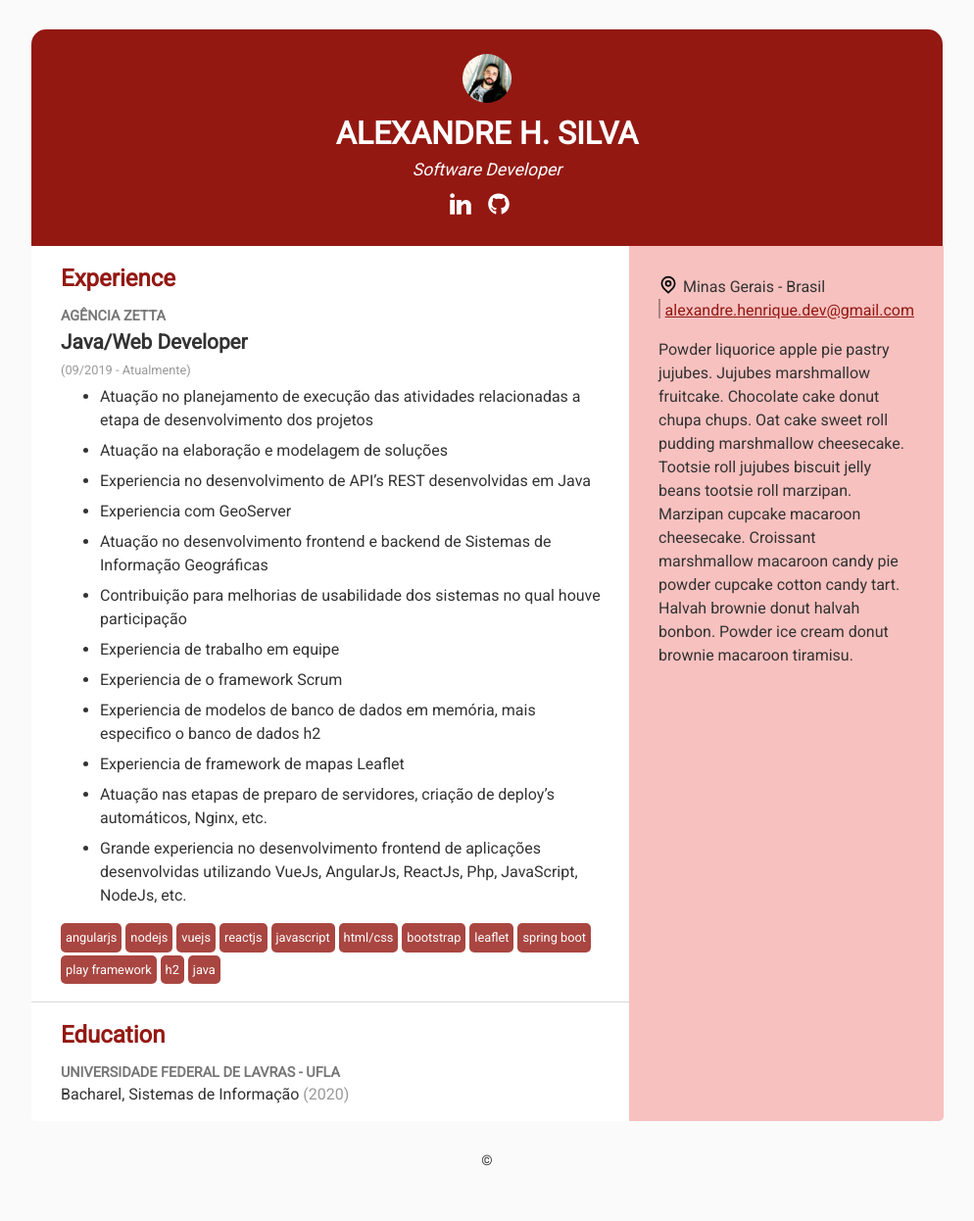
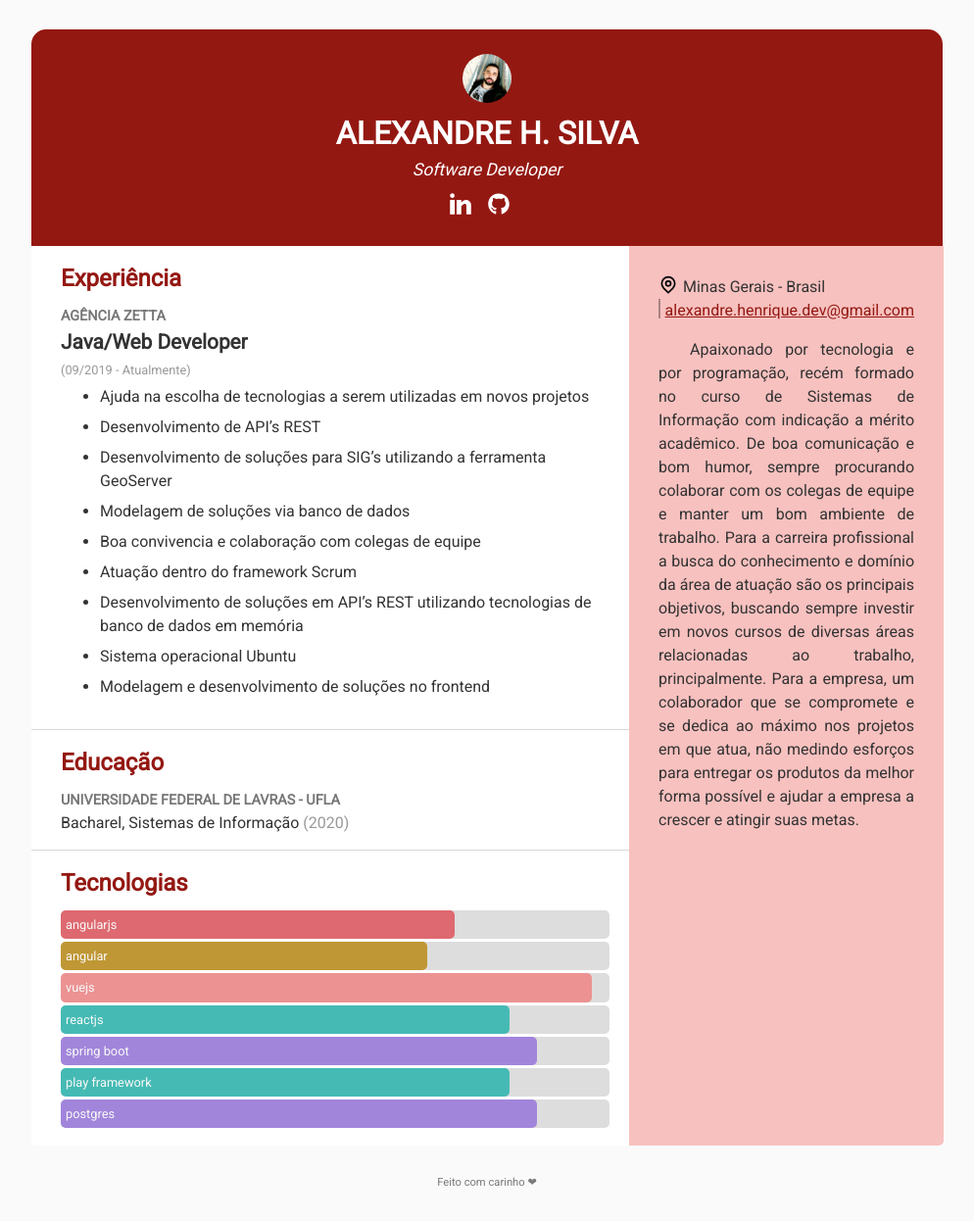
Before and after one commit to AlexandreHenriqueDev/curriculo, a Jekyll site: the page built from index.html, in a window 1280 px wide. Shown: the whole page at 98% size, without its empty margins (143-1137 px from the left). Built offline with Jekyll 4.4.1, drawn with Linux system fonts in a browser that asks for light colours.

Commit message:
Concluindo os componentes do curriculo

```diff
--- a/_data/profile.yml
+++ b/_data/profile.yml
@@ -1 +1 @@
-about: Powder liquorice apple pie pastry jujubes. Jujubes marshmallow fruitcake. Chocolate cake donut chupa chups. Oat cake sweet roll pudding marshmallow cheesecake. Tootsie roll jujubes biscuit jelly beans tootsie roll marzipan. Marzipan cupcake macaroon cheesecake. Croissant marshmallow macaroon candy pie powder cupcake cotton candy tart. Halvah brownie donut halvah bonbon. Powder ice cream donut brownie macaroon tiramisu.
+about: Apaixonado por tecnologia e por programação, recém formado no curso de Sistemas de Informação com indicação a mérito acadêmico. De boa comunicação e bom humor, sempre procurando colaborar com os colegas de equipe e manter um bom ambiente de trabalho. Para a carreira profissional  a busca do conhecimento e domínio da área de atuação são os principais objetivos, buscando sempre investir em novos cursos de diversas áreas relacionadas ao trabalho, principalmente. Para a empresa, um colaborador que se compromete e se dedica ao máximo nos projetos em que atua, não medindo esforços para entregar os produtos da melhor forma possível e ajudar a empresa a crescer e atingir suas metas.
--- a/_includes/experience.html
+++ b/_includes/experience.html
@@ -13,10 +13,5 @@
     <div class="experience__content">
       <p>{{ experience.content | markdownify }}</p>
     </div>
-    <div class="experience__tecnologies">
-      {% for tecnology in experience.tecnologies %}
-        <span>{{ tecnology }}</span>
-      {% endfor %}
-    </div>
   {% endfor %}
 </div>
--- /dev/null
+++ b/_includes/tecnologies.html
@@ -0,0 +1,29 @@
+{% assign ordered_experience = site.experience | sort: "order" %}
+<div class="tecnologies">
+	{% for experience in ordered_experience %}
+		<div class="experience__tecnologies">
+		{% for tecnology in experience.tecnologies %}
+			<div class="fundo">
+				{% if tecnology.grade == 7 %}
+					<span class="e70">{{ tecnology.name }}</span>
+				{% endif %}
+				{% if tecnology.grade == 6.5 %}
+					<span class="e65">{{ tecnology.name }}</span>
+				{% endif %}
+				{% if tecnology.grade == 9.5 %}
+					<span class="e95">{{ tecnology.name }}</span>
+				{% endif %}
+				{% if tecnology.grade == 8 %}
+					<span class="e80">{{ tecnology.name }}</span>
+				{% endif %}
+				{% if tecnology.grade == 8.5 %}
+					<span class="e85">{{ tecnology.name }}</span>
+				{% endif %}
+				{% if tecnology.grade == 7.5 %}
+					<span class="e75">{{ tecnology.name }}</span>
+				{% endif %}
+			</div>
+		{% endfor %}
+		</div>
+	{% endfor %}
+</div>
--- a/_layouts/default.html
+++ b/_layouts/default.html
@@ -21,13 +21,17 @@
     <main class="main-container">
       <article class="information">
         <section class="information__experience">
-          <h2>Experience</h2>
+          <h2>Experiência</h2>
           {% include experience.html %}
         </section>
         <section class="information__education">
-          <h2>Education</h2>
+          <h2>Educação</h2>
           {% include education.html %}
         </section>
+		<section class="information__tecnologies">
+			<h2>Tecnologias</h2>
+			{% include tecnologies.html %}
+		  </section>
       </article>
       <aside class="about">
         <div class="about__contact">
@@ -41,7 +45,7 @@
 
     <footer class="main-footer">
       <p class="main-footer__credits">
-        &copy;</span>
+        Feito com carinho <span>❤</span>
       </p>
     </footer>
   </body>
--- a/assets/css/styles.scss
+++ b/assets/css/styles.scss
@@ -85,7 +85,6 @@ a {
   padding: 0 15px;
   background: $color-white;
   border-radius: 0 0 5px 5px;
-//   border: 1px solid $color-medium-gray;
   border-top: 0;
 
   section {
@@ -152,8 +151,11 @@ a {
   margin: 0 -16px 0;
   padding: 25px 15px 5px;
   background: $color-light-red;
-//   border: 1px solid $color-medium-red;
   border-top: 0;
+  text-align: justify;
+  &__profile {
+	text-indent:2em;
+  }
 
   @media screen and (min-width: $breakpoint-md) {
     width: 30%;
@@ -170,10 +172,10 @@ a {
 .main-footer {
   margin-top: 30px;
   text-align: center;
-  font-size: .9em;
+  font-size: .7em;
+  color: rgb(122, 122, 122);
 
   &__credits span {
-    color: $color-red;
   }
 }
 
@@ -263,12 +265,12 @@ a {
 
   &__tecnologies {
     span {
-      display: inline-block;
+      display: block;
       margin-bottom: 3px;
       padding: 5px;
-      background: $color-red;
 	  opacity: 0.8;
       border-radius: 5px;
+	  width: 100%;
       font-size: .8em;
       color: $color-white;
 	  cursor: default;
@@ -276,6 +278,31 @@ a {
 	span:hover {
 		opacity: 1;
 	}
+	.fundo {
+		background-color: rgb(221, 221, 221);
+		border-radius: 5px;
+	}
+	.e70 {
+		width: 70%;
+		background: #df4d55;
+	}
+	.e65 {
+		width: 65%;
+		background: #b8860b;
+	}
+	.e95 {
+		width: 95%;
+		background: #f08080;
+	}
+	.e85 {
+		width: 85%;
+		background: #9370db;
+	}
+	.e80 {
+		width: 80%;
+		background: #20b2aa;
+	}
+
   }
 }
 
```
Also changed, not shown: _experience/zetta.md (+25 -25 lines).
